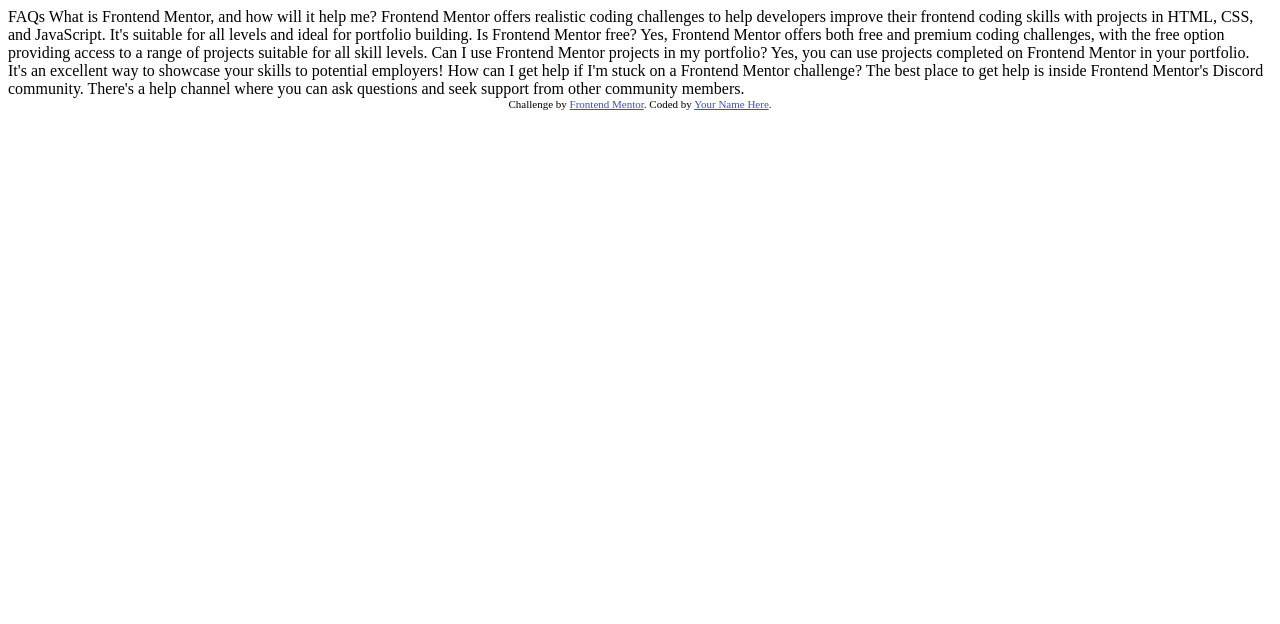
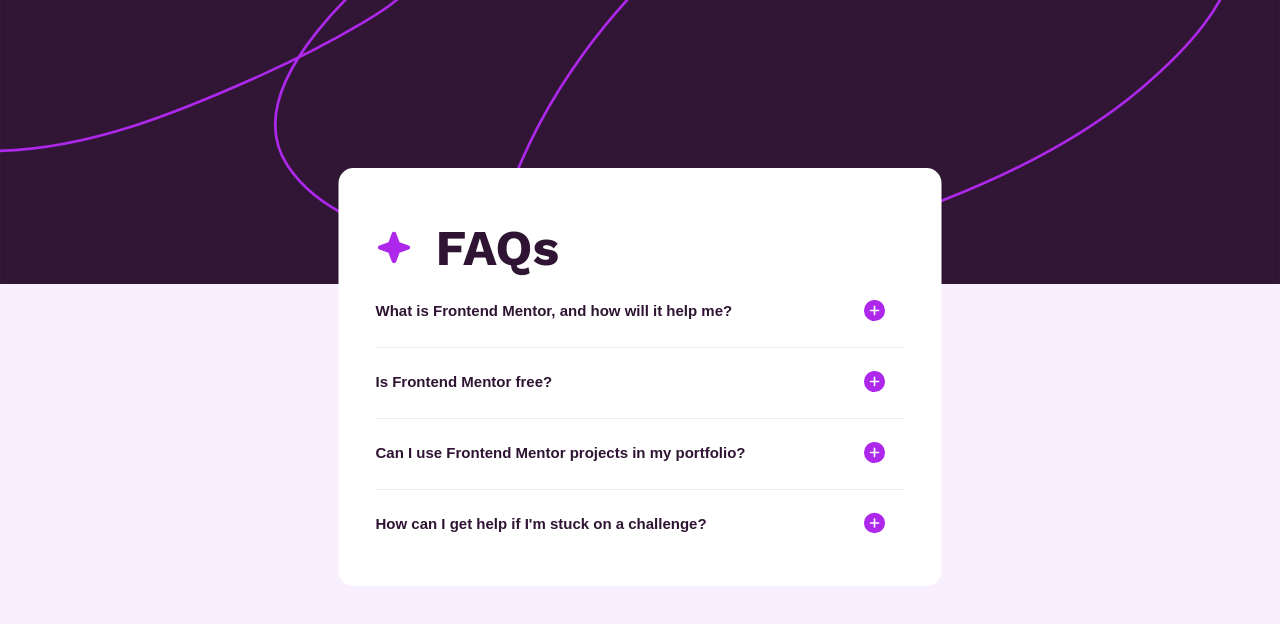
Before and after one commit to MariaCMontO/faq-accordion-cmo, a plain HTML site: page index.html in a window 1280 px wide. Drawn offline with nearby package versions, Linux system fonts and the light colour scheme.

Commit message:
Terminado

```diff
--- a/index.html
+++ b/index.html
@@ -1,48 +1,88 @@
 <!DOCTYPE html>
 <html lang="en">
+
 <head>
   <meta charset="UTF-8">
-  <meta name="viewport" content="width=device-width, initial-scale=1.0"> <!-- displays site properly based on user's device -->
-
+  <meta name="viewport" content="width=device-width, initial-scale=1.0">
+  <!-- displays site properly based on user's device -->
+  <link rel="preconnect" href="https://fonts.googleapis.com">
+  <link rel="preconnect" href="https://fonts.gstatic.com" crossorigin>
+  <link href="https://fonts.googleapis.com/css2?family=Work+Sans:ital,wght@0,100..900;1,100..900&display=swap"
+    rel="stylesheet">
   <link rel="icon" type="image/png" sizes="32x32" href="./assets/images/favicon-32x32.png">
-
+  <link rel="stylesheet" href="/styles.css">
   <title>Frontend Mentor | FAQ accordion</title>
 
-  <!-- Feel free to remove these styles or customise in your own stylesheet 👍 -->
-  <style>
-    .attribution { font-size: 11px; text-align: center; }
-    .attribution a { color: hsl(228, 45%, 44%); }
-  </style>
 </head>
+
 <body>
+  <main>
+    <picture>
+      <source srcset="assets/images/background-pattern-desktop.svg" media="(min-width: 768px)">
+      <img src="/assets/images/background-pattern-mobile.svg" alt="Background Movil" aria-hidden="true">
+    </picture>
 
-  FAQs
+    <article>
+      <div class="title">
+        <img src="/assets/images/icon-star.svg" alt="Star Icon" aria-hidden="true">
+        <h1>FAQs</h1>
+      </div>
 
-  What is Frontend Mentor, and how will it help me?
+      <div>
+        <div class="question-container">
+          <button class="question" aria-expanded="false" aria-controls="answer1">
+            What is Frontend Mentor, and how will it help me?
+            <img src="/assets/images/icon-plus.svg" alt="Plus Icon" class="plus-button" aria-hidden="true">
+          </button>
+        </div>
+        <p class="answer is-hidden" id="answer1">Frontend Mentor offers realistic coding challenges to help developers
+          improve
+          their frontend coding skills with projects in HTML, CSS, and JavaScript. It's suitable for
+          all levels and ideal for portfolio building.</p>
+        <hr>
+      </div>
 
-  Frontend Mentor offers realistic coding challenges to help developers improve their
-  frontend coding skills with projects in HTML, CSS, and JavaScript. It's suitable for
-  all levels and ideal for portfolio building.
+      <div>
+        <div class="question-container">
+          <button class="question" aria-expanded="false" aria-controls="answer2">
+            Is Frontend Mentor free?
+            <img src="/assets/images/icon-plus.svg" alt="Plus Icon" class="plus-button" aria-hidden="true">
+          </button>
+        </div>
+        <p class="answer is-hidden" id="answer2">Yes, Frontend Mentor offers both free and premium coding challenges,
+          with the
+          free option providing access to a range of projects suitable for all skill levels.</p>
+        <hr>
+      </div>
 
-  Is Frontend Mentor free?
+      <div>
+        <div class="question-container">
+          <button class="question" aria-expanded="false" aria-controls="answer3">
+            Can I use Frontend Mentor projects in my portfolio?
+            <img src="/assets/images/icon-plus.svg" alt="Plus Icon" class="plus-button" aria-hidden="true">
+          </button>
+        </div>
+        <p class="answer is-hidden" id="answer3" hidden>Yes, you can use projects completed on Frontend Mentor in your
+          portfolio. It's
+          an excellent way to showcase your skills to potential employers!</p>
+        <hr>
+      </div>
 
-  Yes, Frontend Mentor offers both free and premium coding challenges, with the free
-  option providing access to a range of projects suitable for all skill levels.
+      <div>
+        <div class="question-container">
+          <button class="question" aria-expanded="false" aria-controls="answer4" >
+            How can I get help if I'm stuck on a challenge?
+            <img src="/assets/images/icon-plus.svg" alt="Plus Icon" class="plus-button" aria-hidden="true">
+          </button>
+        </div>
+        <p class="answer is-hidden" id="answer4">The best place to get help is inside Frontend Mentor's Discord
+          community.
+          There's a help channel where you can ask questions and seek support from other community members.</p>
+      </div>
 
-  Can I use Frontend Mentor projects in my portfolio?
+    </article>
+  </main>
+  <script src="/script.js"></script>
+</body>
 
-  Yes, you can use projects completed on Frontend Mentor in your portfolio. It's an excellent
-  way to showcase your skills to potential employers!
-
-  How can I get help if I'm stuck on a Frontend Mentor challenge?
-
-  The best place to get help is inside Frontend Mentor's Discord community. There's a help
-  channel where you can ask questions and seek support from other community members.
-
-
-  <div class="attribution">
-    Challenge by <a href="https://www.frontendmentor.io?ref=challenge" target="_blank">Frontend Mentor</a>.
-    Coded by <a href="#">Your Name Here</a>.
-  </div>
-</body>
 </html>
--- a/script.js
+++ b/script.js
@@ -0,0 +1,16 @@
+//Variables
+const containers = Array.from(document.querySelectorAll('.question-container'))
+console.log(containers)
+//Events
+containers.forEach((container) => {
+    container.addEventListener('click', (e) => {
+        const answer = container.nextElementSibling;
+        const plusButton = container.querySelector('.plus-button')
+        const button = container.querySelector('.question')
+
+        answer.classList.toggle('is-hidden')
+        plusButton.src = answer.classList.contains('is-hidden') ? '/assets/images/icon-plus.svg' : '/assets/images/icon-minus.svg';
+        button.setAttribute("aria-expanded", !answer.classList.contains('is-hidden'));
+        console.log(button)
+    });
+})
--- a/styles.css
+++ b/styles.css
@@ -0,0 +1,104 @@
+:root {
+    --font: "Work Sans", sans-serif;
+    --White: hsl(0, 100%, 100%);
+    --Purple-100: hsl(275, 100%, 97%);
+    --Purple-600: hsl(292, 16%, 49%);
+    --Purple-950: hsl(292, 42%, 14%);
+}
+
+* {
+    margin: 0;
+    padding: 0;
+    box-sizing: border-box;
+}
+
+html {
+    font-size: 62.5%;
+}
+
+body {
+    font-family: var(--font);
+    background-color: var(--Purple-100);
+}
+
+picture img {
+    inline-size: 100%;
+    position: relative;
+}
+
+article {
+    background-color: var(--White);
+    border-radius: 1.5rem;
+    padding-inline: clamp(2.3rem, 5vw, 3.7rem);
+    padding-block: clamp(2.7rem, 5vw, 5rem);
+    position: absolute;
+    top: clamp(14.3rem, 30vw, 16.8rem);
+    left: 50%;
+    transform: translateX(-50%);
+    inline-size: clamp(32.8rem, 80vw, 60.3rem);
+    display: flex;
+    flex-direction: column;
+    gap: 2rem;
+}
+
+.title {
+    display: flex;
+    gap: 2.3rem;
+    align-items: center;
+}
+
+.title h1 {
+    font-size: clamp(2.8rem, 5vw, 5rem);
+    font-weight: 700;
+    color: var(--Purple-950);
+}
+
+.title img {
+    inline-size: clamp(2rem, 5vw, 3.7rem);
+    block-size: auto;
+}
+
+
+.question-container .question {
+    font-size: 1.5rem;
+    color: var(--Purple-950);
+    inline-size: clamp(20rem, 40vw, 100%);
+    font-weight: 600;
+    transition: color 0.2s ease;
+    cursor: pointer;
+    border: none;
+    background-color: white;
+     display: flex;
+    align-items: center;
+    justify-content: space-between;
+}
+
+.question-container .question:hover {
+    color: rgb(117, 21, 144);
+}
+
+.question-container img {
+    inline-size: 2.6rem;
+    cursor: pointer;
+}
+
+article .answer {
+    font-size: 1.4rem;
+    color: var(--Purple-600);
+    line-height: 2rem;
+    inline-size: clamp(27.2rem, 50vw, 100%);
+    margin-block-start: 2.3rem;
+}
+
+hr {
+    border: none;
+    inline-size: 100%;
+    block-size: 0.1rem;
+    background-color: rgb(236, 234, 234);
+    margin-block-start: 2.3rem;
+}
+
+/* Aditional Classes */
+.is-hidden {
+    display: none;
+}
```
